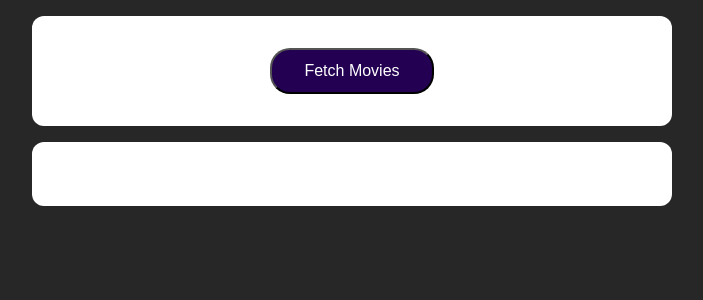
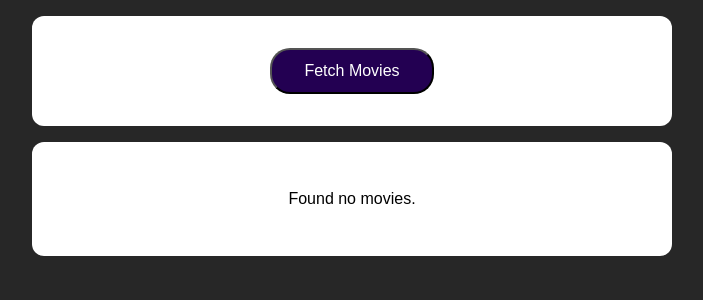
Before and after one commit to ritagujar/100daysOfDevelopement, a React (Create React App) app in the folder REACT/demo-app/: page / in a window 1280 px wide. Shown: the top 300 px of the page, without its empty margins (288-991 px from the left). Built offline with nearby package versions, Linux system fonts and the light colour scheme.

Commit message:
#Day37 - React - Movie-app - Handling Loading & Data States

```diff
--- a/REACT/demo-app/src/App.js
+++ b/REACT/demo-app/src/App.js
@@ -1,11 +1,13 @@
-import React, { useState } from "react";
+import React, { isValidElement, useState } from "react";
 import MoviesList from "./components/MoviesList";
 import "./App.css";
 
 function App() {
   const [movies, setMovies] = useState([]);
+  const [isLoading, setIsLoading] = useState(false);
 
   async function fetchMoviesHandler() {
+    setIsLoading(true);
     const response = await fetch("https://swapi.dev/api/films/");
     const data = await response.json();
 
@@ -18,6 +20,7 @@ function App() {
       };
     });
     setMovies(transformedMovies);
+    setIsLoading(false);
   }
 
   return (
@@ -26,7 +29,9 @@ function App() {
         <button onClick={fetchMoviesHandler}>Fetch Movies</button>
       </section>
       <section>
-        <MoviesList movies={movies} />
+        {!isLoading && movies.length > 0 && <MoviesList movies={movies} />}
+        {!isLoading && movies.length === 0 && <p>Found no movies.</p>}
+        {isLoading && <p>Loading....</p>}
       </section>
     </React.Fragment>
   );
```
